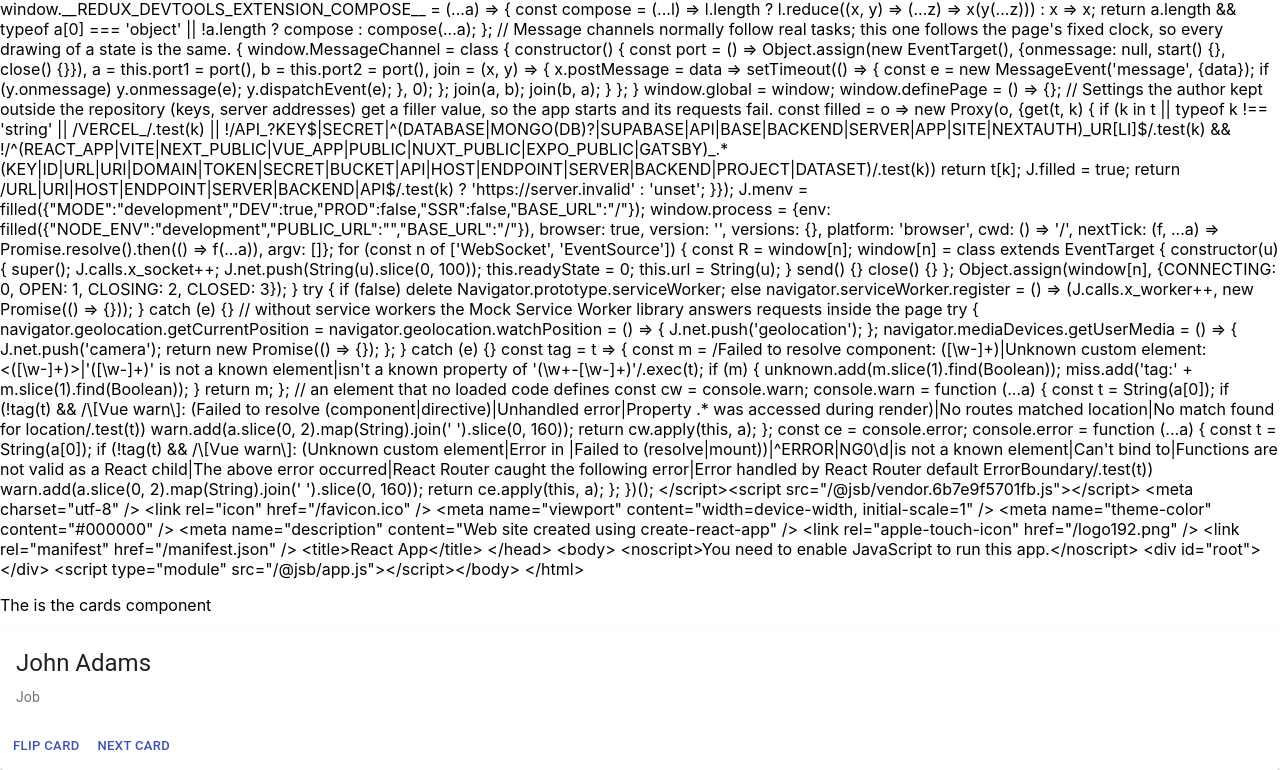
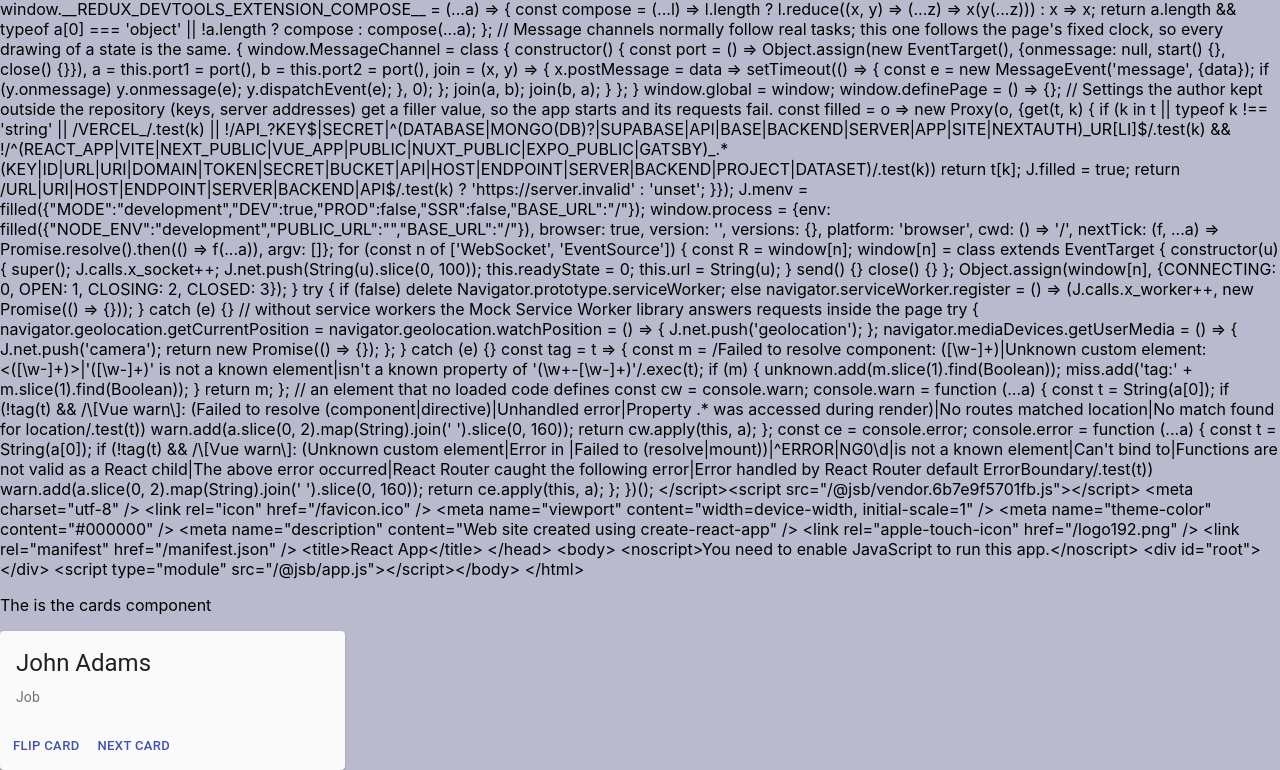
Before and after one commit to flintco/Flexcards, a React (Create React App) app in the folder client/: page / in a window 1280 px wide. Shown: the part 2493-3263 px from the top of the page. Built offline with nearby package versions, Linux system fonts and the light colour scheme.

Commit message:
Added Styling for Material UI

```diff
--- /dev/null
+++ b/client/src/components/CardContainer.css
@@ -0,0 +1,3 @@
+body {
+    background-color: rgb(186, 186, 207);
+}
--- a/client/src/components/CardContainer.js
+++ b/client/src/components/CardContainer.js
@@ -1,4 +1,5 @@
 import React from 'react';
+import './CardContainer.css';
 import Card from '@material-ui/core/Card'
 
 import CardActionArea from '@material-ui/core/CardActionArea';
@@ -50,7 +51,10 @@ class CardContainer extends React.Component{
           <div>
             <p>The is the cards component</p>
 
-            <Card>
+            <Card style= {{
+              maxWidth: 345,
+              backgroundColor: "#fafafa",
+            }}>
               <CardContent>
                 <Typography gutterBottom variant="h5" component="h2">
                 {this.state.front}
```
